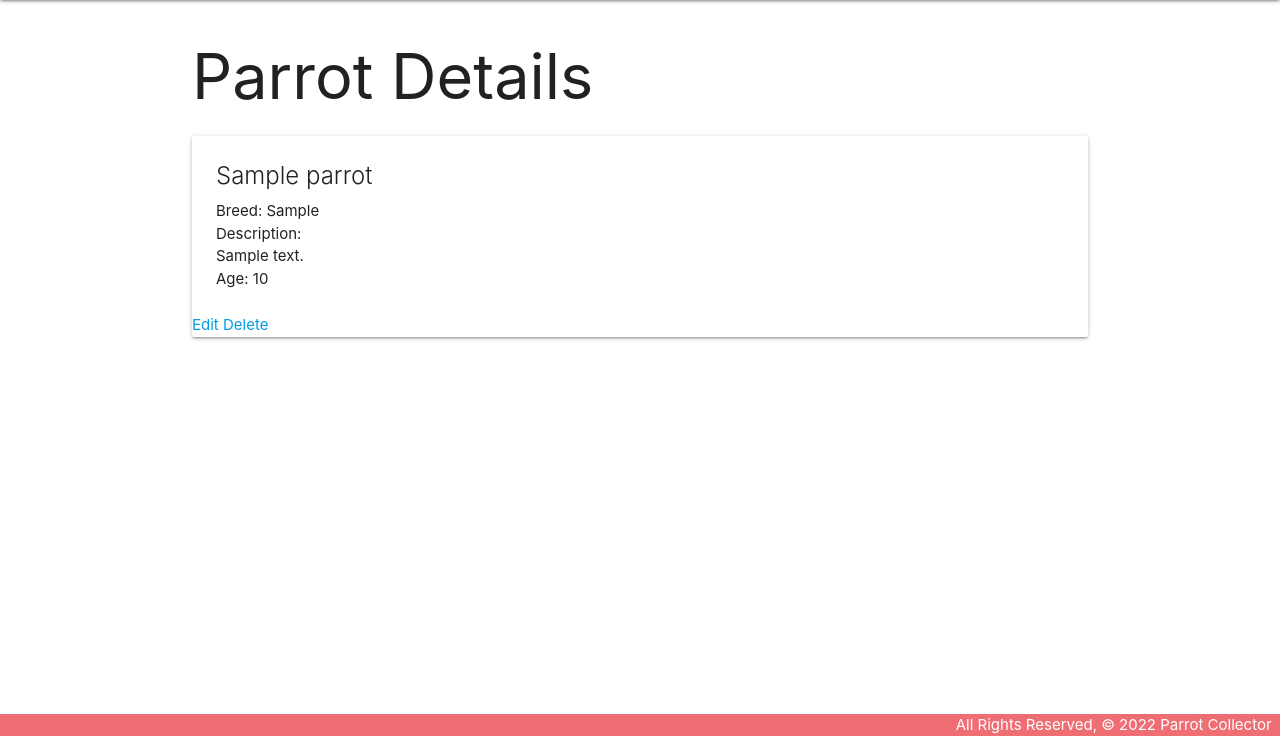
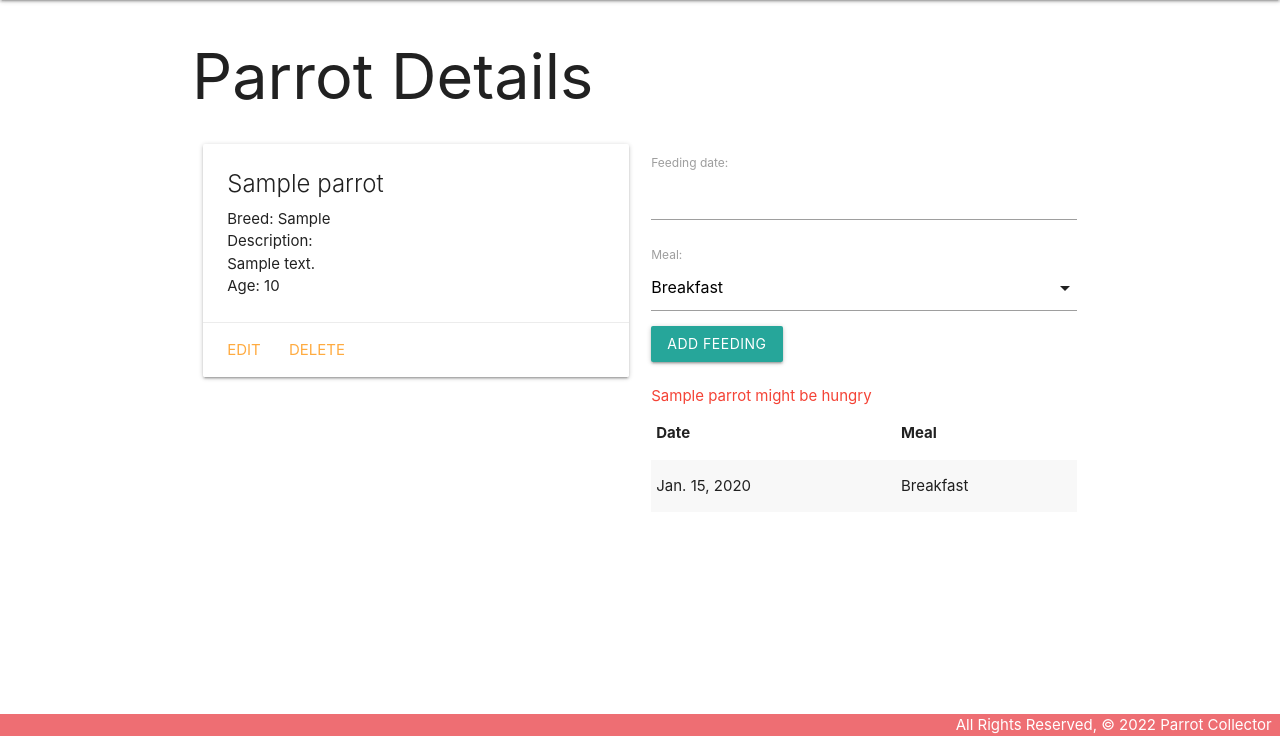
Before and after one commit to Thender2022/Parrot-Collector, a Django app: page /parrots/1/ in a window 1280 px wide. Shown: the part 64-800 px from the top of the page. Run offline with Django 4.2, Linux system fonts and the light colour scheme; tables that the repository leaves empty hold one stand-in row (Sample ...).

Commit message:
Add Feeding functioning

```diff
--- a/main_app/admin.py
+++ b/main_app/admin.py
@@ -1,5 +1,6 @@
 from django.contrib import admin
-from .models import Parrot
+from .models import Parrot, Feeding
 
 # Register your models here.
 admin.site.register(Parrot)
+admin.site.register(Feeding)
--- /dev/null
+++ b/main_app/forms.py
@@ -0,0 +1,7 @@
+from django.forms import ModelForm
+from .models import Feeding
+
+class FeedingForm(ModelForm):
+    class Meta:
+        model = Feeding
+        fields = ['date', 'meal']
--- a/main_app/models.py
+++ b/main_app/models.py
@@ -1,5 +1,13 @@
 from django.db import models
 from django.urls import reverse
+from datetime import date
+
+
+MEALS = (
+    ('B', 'Breakfast'),
+    ('L', 'Lunch'),
+    ('D', 'Dinner')
+)
 
 # Create your models here.
 class Parrot(models.Model):
@@ -13,3 +21,26 @@ class Parrot(models.Model):
 
     def get_absolute_url(self):
         return reverse('detail', kwargs={'parrot_id':self.id})
+
+    def fed_for_today(self):
+        return self.feeding_set.filter(date=date.today()).count() >= len(MEALS)
+
+
+class Feeding(models.Model):
+    date = models.DateField('feeding date')
+    meal = models.CharField(
+        max_length=1,
+        choices=MEALS,
+        default=MEALS[0][0],
+      )
+
+    parrot = models.ForeignKey(
+        Parrot,
+        on_delete=models.CASCADE,
+    )
+
+    def __str__(self):
+        return f"{self.get_meal_display()} on {self.date}"
+
+    class Meta:
+        ordering = ['-date']
--- a/main_app/templates/base.html
+++ b/main_app/templates/base.html
@@ -9,6 +9,7 @@
     <title>Parrot Collector</title>
     <link rel="stylesheet" href="https://cdnjs.cloudflare.com/ajax/libs/materialize/1.0.0/css/materialize.min.css">
     <link rel="stylesheet" type="text/css" href="{% static 'css/style.css' %}">
+    <script src="https://cdnjs.cloudflare.com/ajax/libs/materialize/1.0.0/js/materialize.min.js"></script>
 </head>
 <body>
     <header class="navbar-fixed">
--- a/main_app/templates/parrots/detail.html
+++ b/main_app/templates/parrots/detail.html
@@ -3,21 +3,63 @@
 
 <h1>Parrot Details</h1>
 
-<div class="card">
-    <div class="card-content">
+<div class="row">
+  <div class="col s6">
+    <div class="card">
+      <div class="card-content">
         <span class="card-title">{{ parrot.name }}</span>
         <p>Breed: {{ parrot.breed }}</p>
         <p>Description: {{ parrot.description|linebreaks }}</p>
         {% if parrot.age > 0 %}
-            <p>Age: {{ parrot.age }}</p>
+          <p>Age: {{ parrot.age }}</p>
         {% else %}
-            <p>Age: Baby Bird</p>
+          <p>Age: Baby Bird</p>
         {% endif %}
-    </div>
-    <div>
+      </div>
+      <div class="card-action">
         <a href="{% url 'parrots_update' parrot.id %}">Edit</a>
         <a href="{% url 'parrots_delete' parrot.id %}">Delete</a>
+      </div>
     </div>
+  </div>
+  <div class="col s6">
+    <form action="{% url 'add_feeding' parrot.id %}" method="POST">
+        {% csrf_token %}
+        {{ feeding_form.as_p }}
+        <input type="submit" class="btn" value="Add Feeding">
+    </form>
+    <br>
+    {% if parrot.fed_for_today %}
+        <div class="card-panel teal-text center-align">{{parrot.name}} has been fed all meals for today</div>
+    {% else %}
+        <div class="card_panel red-text cante_align">{{parrot.name}} might be hungry</div>
+    {% endif %}
+    <table class="striped">
+      <thead>
+        <tr><th>Date</th><th>Meal</th></tr>
+      </thead>
+      <tbody>
+        {% for feeding in parrot.feeding_set.all %}
+          <tr>
+            <td>{{feeding.date}}</td>
+            <td>{{feeding.get_meal_display}}</td>
+          </tr>
+        {% endfor %}
+      </tbody>
+    </table>
+  </div>
 </div>
 
+<script>
+    const dateEl = document.getElementById('id_date');
+    M.Datepicker.init(dateEl, {
+        format: 'yyyy-mm-dd',
+        setDefaultDate: new Date(),
+        setDefaultDate: true,
+        autoClose: true
+    });
+
+    const selectEl = document.getElementById('id_meal')
+    M.FormSelect.init(selectEl)
+</script>
 {% endblock %}
--- a/main_app/urls.py
+++ b/main_app/urls.py
@@ -9,4 +9,5 @@ urlpatterns = [
     path('parrots/create/', views.ParrotCreate.as_view(), name='parrots_create'),
     path('parrots/<int:pk>/update/', views.ParrotUpdate.as_view(), name='parrots_update'),
     path('parrots/<int:pk>/delete/', views.ParrotDelete.as_view(), name='parrots_delete'),
+    path('parrots/<int:parrot_id>/add_feeding/', views.add_feeding, name='add_feeding'),
 ]
--- a/main_app/views.py
+++ b/main_app/views.py
@@ -1,6 +1,7 @@
-from django.shortcuts import render
+from django.shortcuts import render, redirect
 from django.views.generic.edit import CreateView, UpdateView, DeleteView
 from .models import Parrot
+from .forms import FeedingForm
 
 # Create your views here.
 def home(request):
@@ -17,7 +18,20 @@ def parrots_index(request):
 
 def parrots_detail(request, parrot_id):
     parrot = Parrot.objects.get(id=parrot_id)
-    return render(request, 'parrots/detail.html', { 'parrot': parrot })
+    feeding_form = FeedingForm()
+    return render(request, 'parrots/detail.html', {
+        'parrot': parrot, 'feeding_form': feeding_form
+    })
+
+def add_feeding(request, parrot_id):
+    form = FeedingForm(request.POST)
+    if form.is_valid():
+        new_feeding = form.save(commit=False)
+        new_feeding.parrot_id = parrot_id
+        new_feeding.save()
+    return redirect('detail', parrot_id=parrot_id)
+
+
 
 class ParrotCreate(CreateView):
     model = Parrot
```
Also changed, not shown: main_app/migrations/0002_feeding.py (added).
